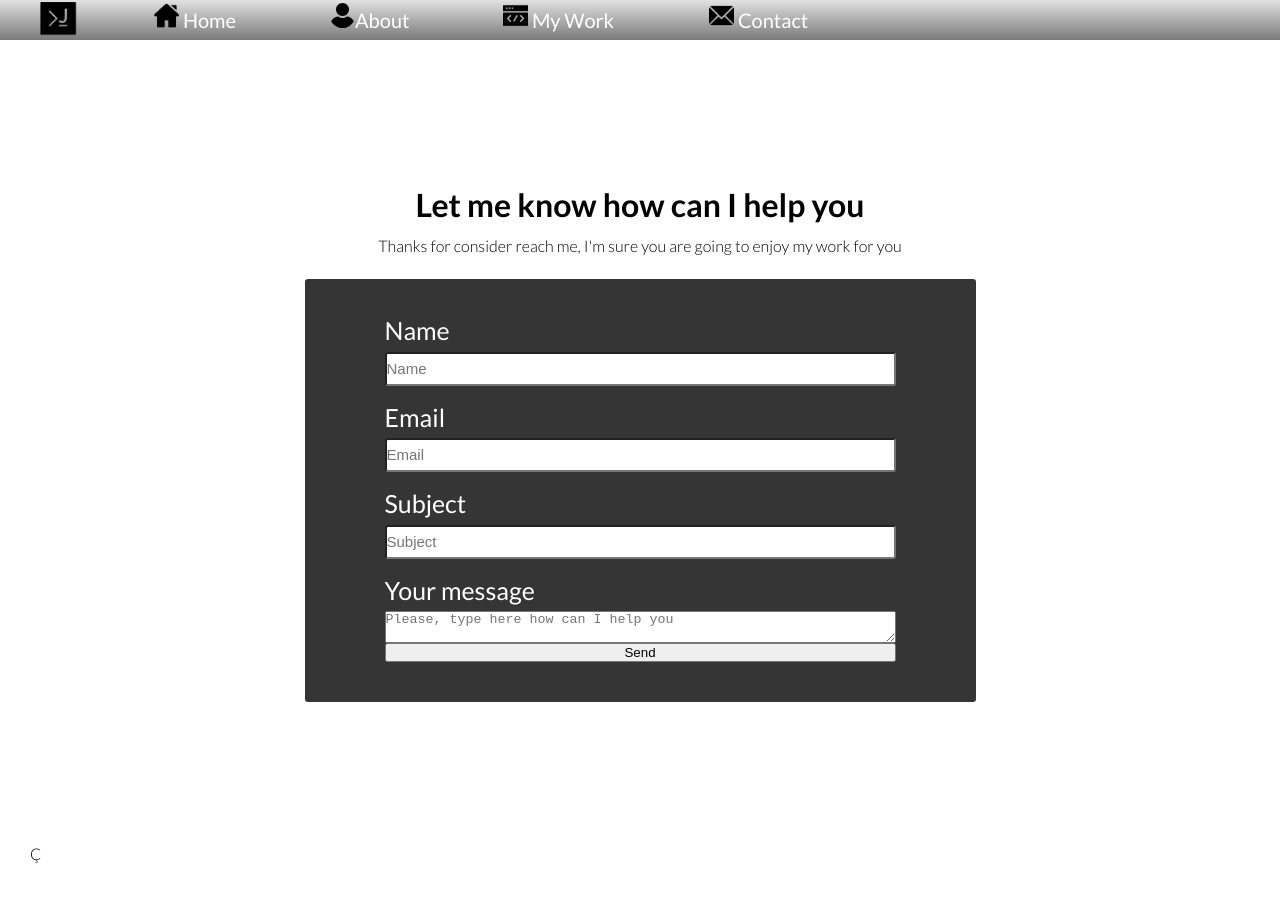
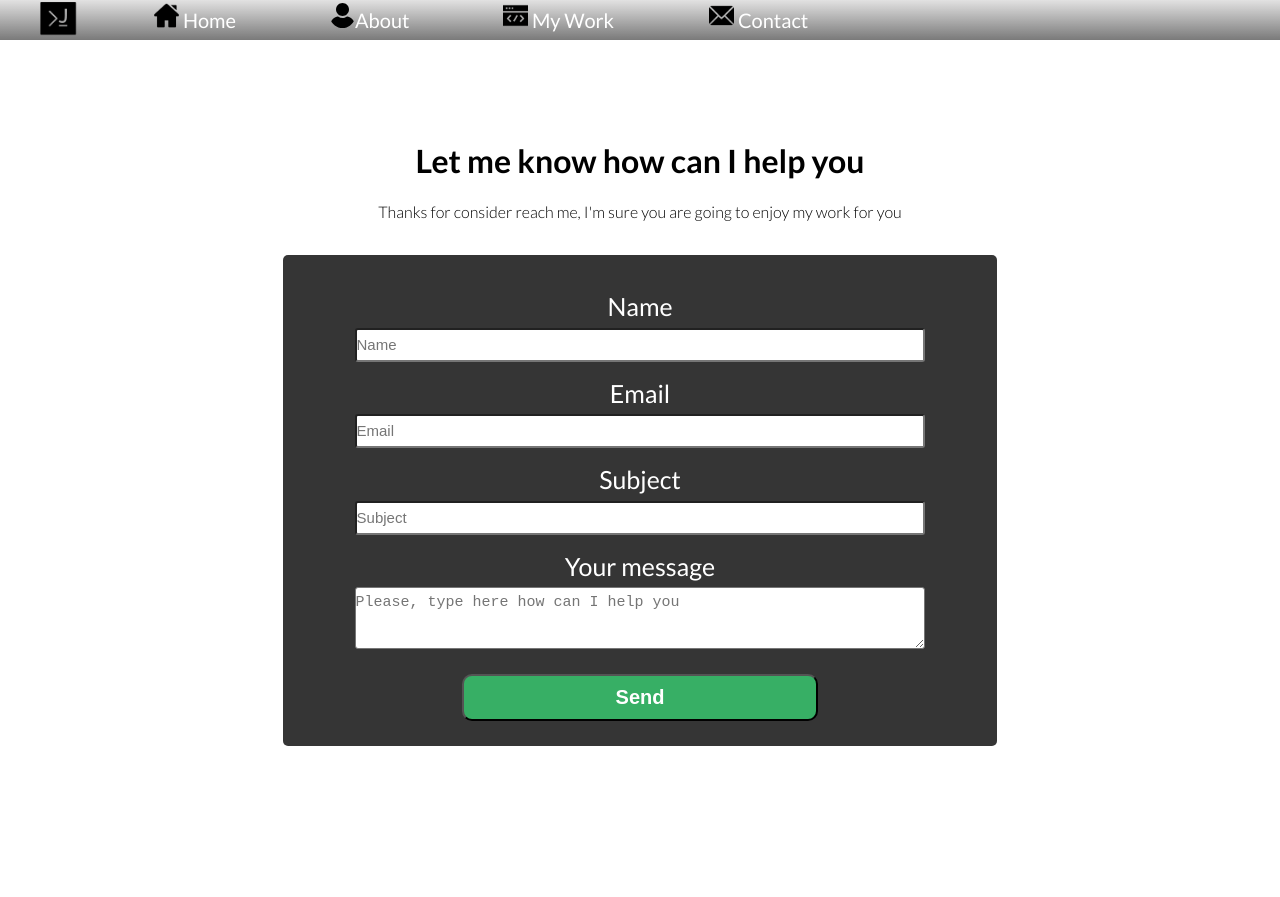
Before and after one commit to ing-arriola/personalBlog, a React (Create React App) app: page /contact in a window 1280 px wide. After the commit the page ends 870 px from the top, so only its background shows below. Built offline with nearby package versions, Linux system fonts and the light colour scheme.

Commit message:
improved styles for contact-form

```diff
--- a/src/App.css
+++ b/src/App.css
@@ -445,34 +445,57 @@ body {
 /* CONTACT FORM */
 
 .form-container {
-  width: 55%;
+  width: 65%;
+  text-align: center;
 }
 
 .contact-title {
   margin-bottom: 2rem;
-  text-align: center;
+}
+
+.contac-descirption {
+  text-align: inherit;
+  margin-bottom: 2rem;
+  padding: 1rem;
 }
 
 .contact-form {
   background: rgba(8, 8, 8, 0.815);
   display: flex;
   color: #fff;
-  padding: 4rem 8rem;
+  padding: 4rem 0 0 0;
   padding-top: 2rem;
   flex-direction: column;
   font-size: 2.5rem;
   font-weight: 400;
-  border-radius: 0.3rem;
+  border-radius: 0.5rem;
+  width: 90%;
+  margin: 0 auto;
 }
 
-.contact-form > input {
+.contact-form > input,
+textarea {
   line-height: 3rem;
   font-size: 1.5rem;
   border-radius: 0.3rem;
+  width: 80%;
+  margin: 0 auto;
 }
 
 .contact-form > label {
   margin-top: 1rem;
+}
+
+.form-button {
+  margin-top: 2.5rem;
+  color: #fff;
+  font-weight: 600;
+  padding: 1rem;
+  background: #37af65;
+  font-size: 2rem;
+  width: 50%;
+  border-radius: 1rem;
+  margin: 2.5rem auto;
 }
 
 /*Media Queries*/
@@ -602,4 +625,8 @@ body {
     align-items: center;
     margin: auto;
   }
+
+  .form-container {
+    width: 90%;
+  }
 }
--- a/src/components/Contact/Contact.js
+++ b/src/components/Contact/Contact.js
@@ -30,7 +30,7 @@ const Contact = () => {
         <div className="form-container">
           <div className="contact-title">
             <h1>Let me know how can I help you</h1>
-            <p>
+            <p className="contac-descirption">
               Thanks for consider reach me, I'm sure you are going to enjoy my
               work for you
             </p>
@@ -66,7 +66,7 @@ const Contact = () => {
               placeholder="Please, type here how can I help you"
               id="message"
             ></textarea>
-            <button>Send</button>
+            <button className="form-button">Send</button>
           </form>
         </div>
       )}
--- a/src/hoc/Layout.js
+++ b/src/hoc/Layout.js
@@ -12,7 +12,7 @@ const Layout = (props) => {
   return (
     <Aux>
       <Toolbar show={showMenuHandler} />
-      <main>{props.children}</main>Ç
+      <main>{props.children}</main>
       <SideDrawer showB={showMenu} closed={showMenuHandler} />
     </Aux>
   );
```
